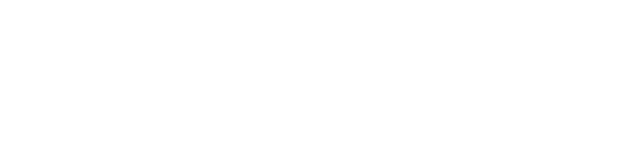
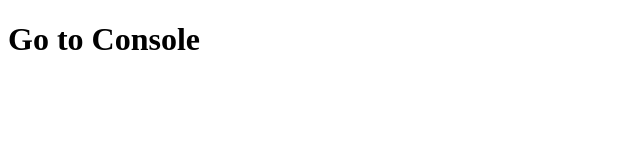
Before and after one commit to sekar004845/JS-Task-1, a plain HTML site: page index.html in a window 1280 px wide. Shown: the whole page, without its empty margins (0-640 px from the left). Drawn offline with Linux system fonts and the light colour scheme.

Commit message:
Update index.html

```diff
--- a/index.html
+++ b/index.html
@@ -7,5 +7,6 @@
 		<script src="task-1.js"></script>
 	</head>
 	<body>
+		<h1>Go to Console</h1>
 	</body>
 	</html>
```
